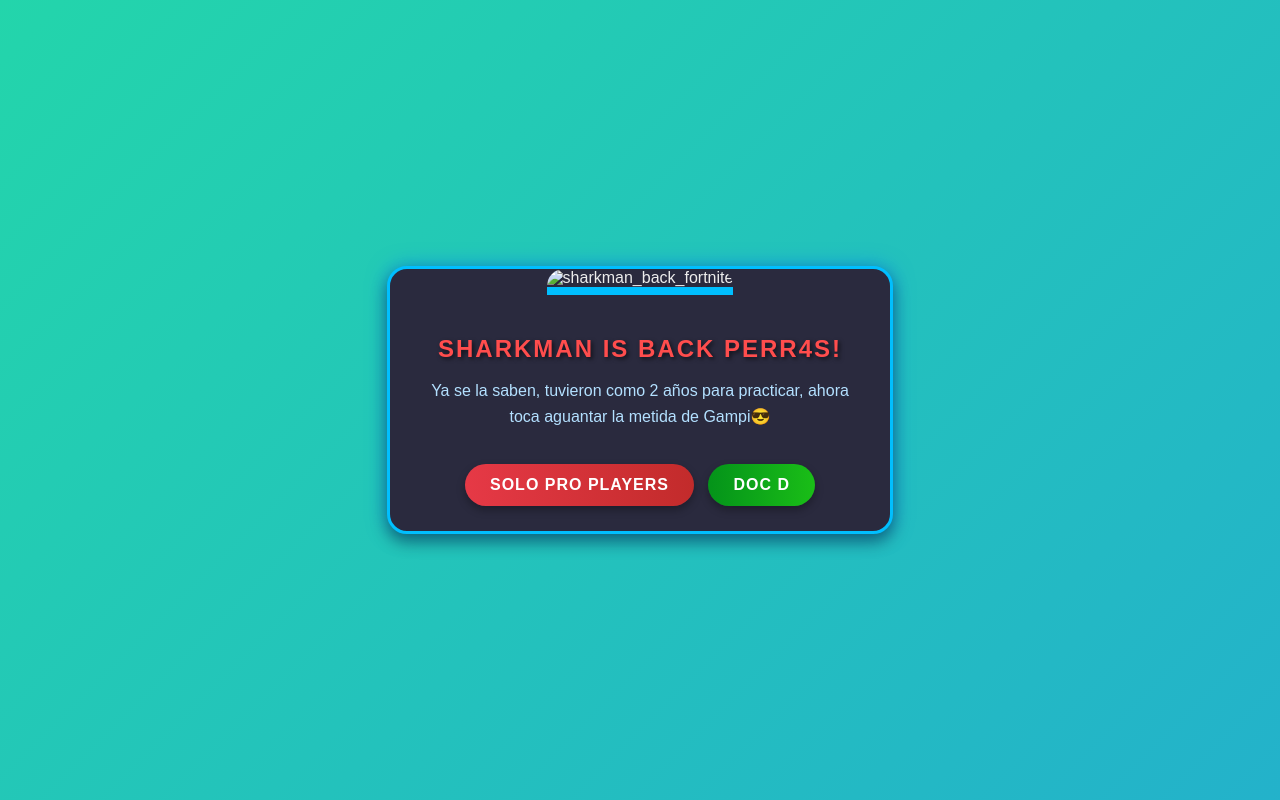
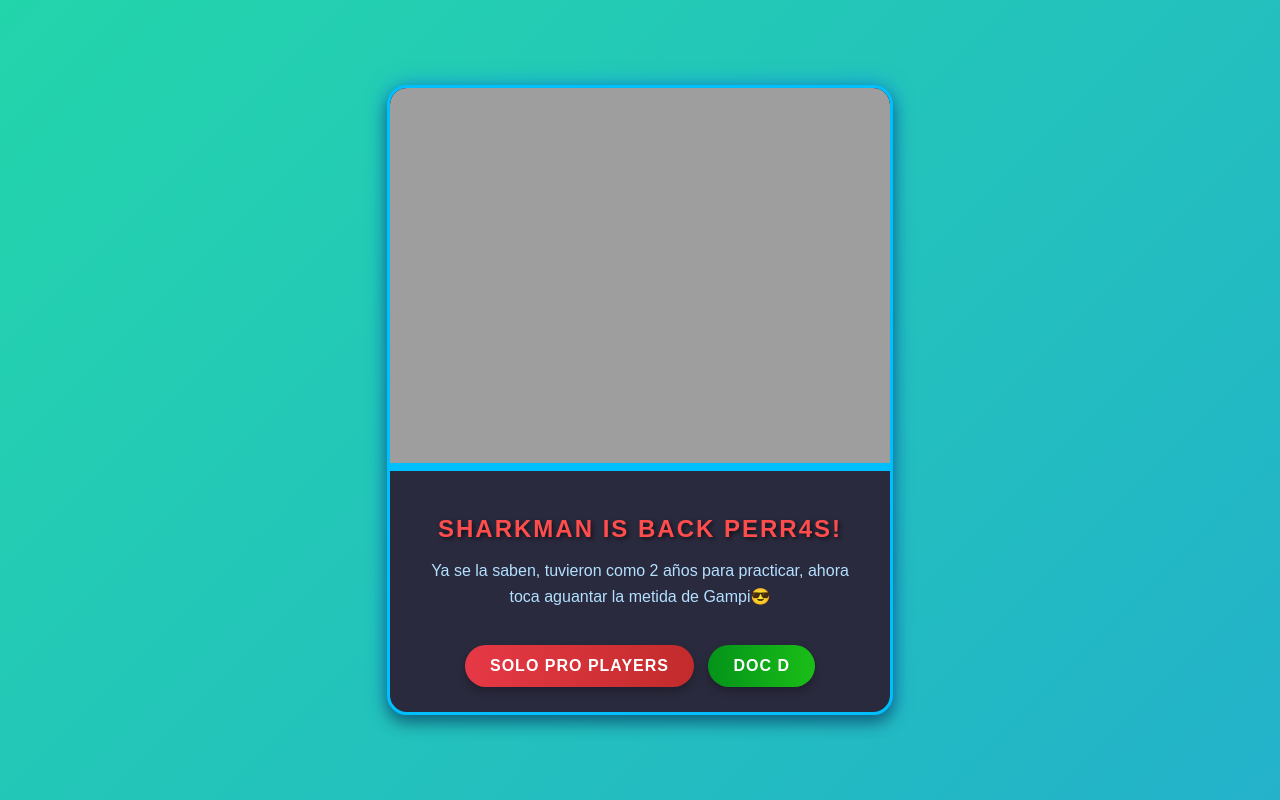
Before and after one commit to Jh0eL001/freeCodeCamp-FullStack-WebDev, a plain HTML site: page CSS/blog-post-card/index.html in a window 1280 px wide. Drawn offline with Linux system fonts and the light colour scheme; the site is published under a folder, as on GitHub Pages, so addresses that start at the root find nothing.

Commit message:
change img src

```diff
--- a/CSS/blog-post-card/index.html
+++ b/CSS/blog-post-card/index.html
@@ -10,7 +10,7 @@
 
 <body>
   <div class="blog-post-card">
-    <img class="post-img" src="/CSS/blog-post-card/sharkman_back_fortnite.png" alt="sharkman_back_fortnite">
+    <img class="post-img" src="sharkman_back_fortnite.png" alt="sharkman_back_fortnite">
     <div class="post-content">
       <h2 class="post-title">Sharkman is BACK Perr4s!</h2>
       <p class="post-excerpt">Ya se la saben, tuvieron como 2 años para practicar, ahora toca aguantar la metida de
```
